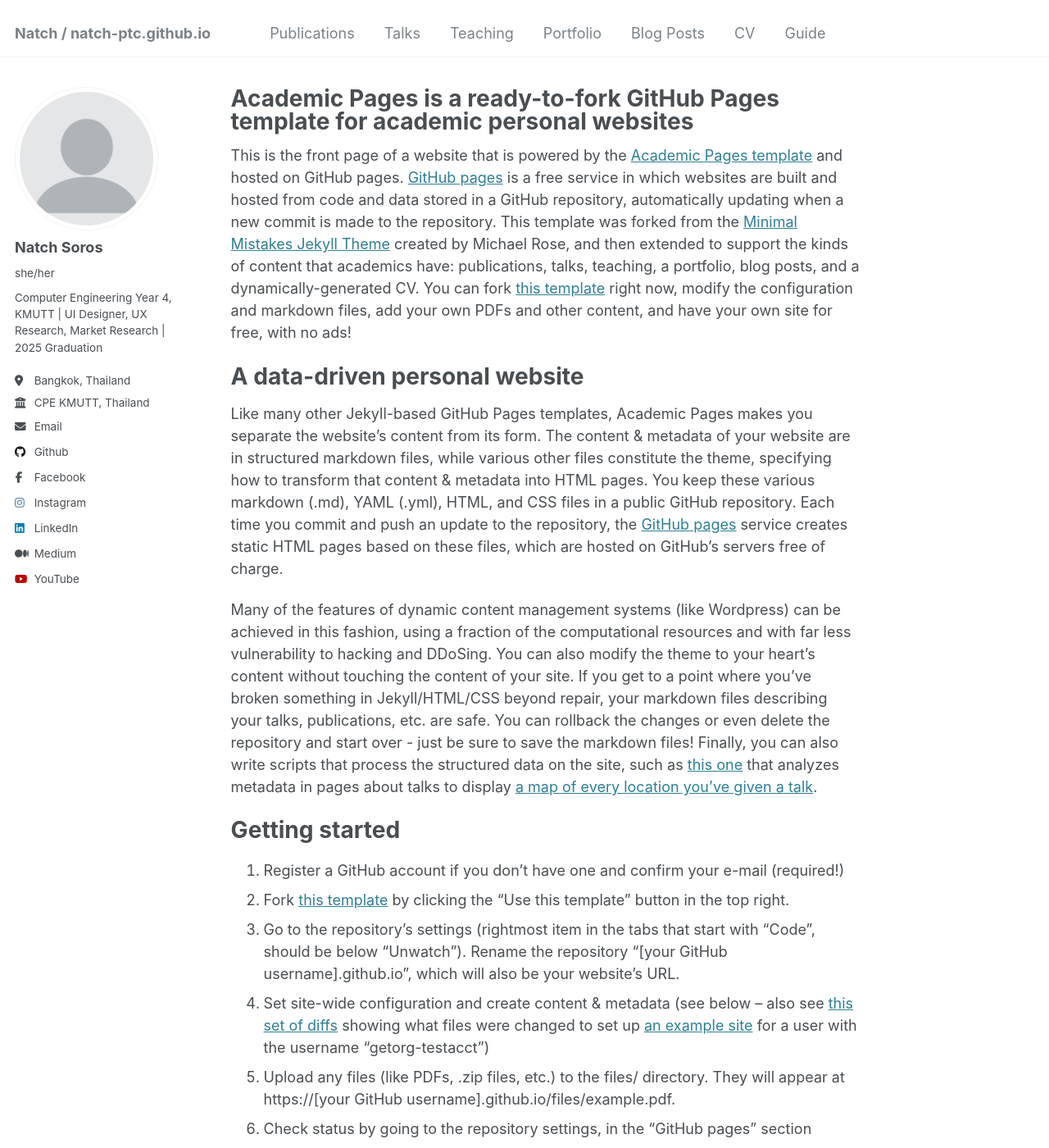
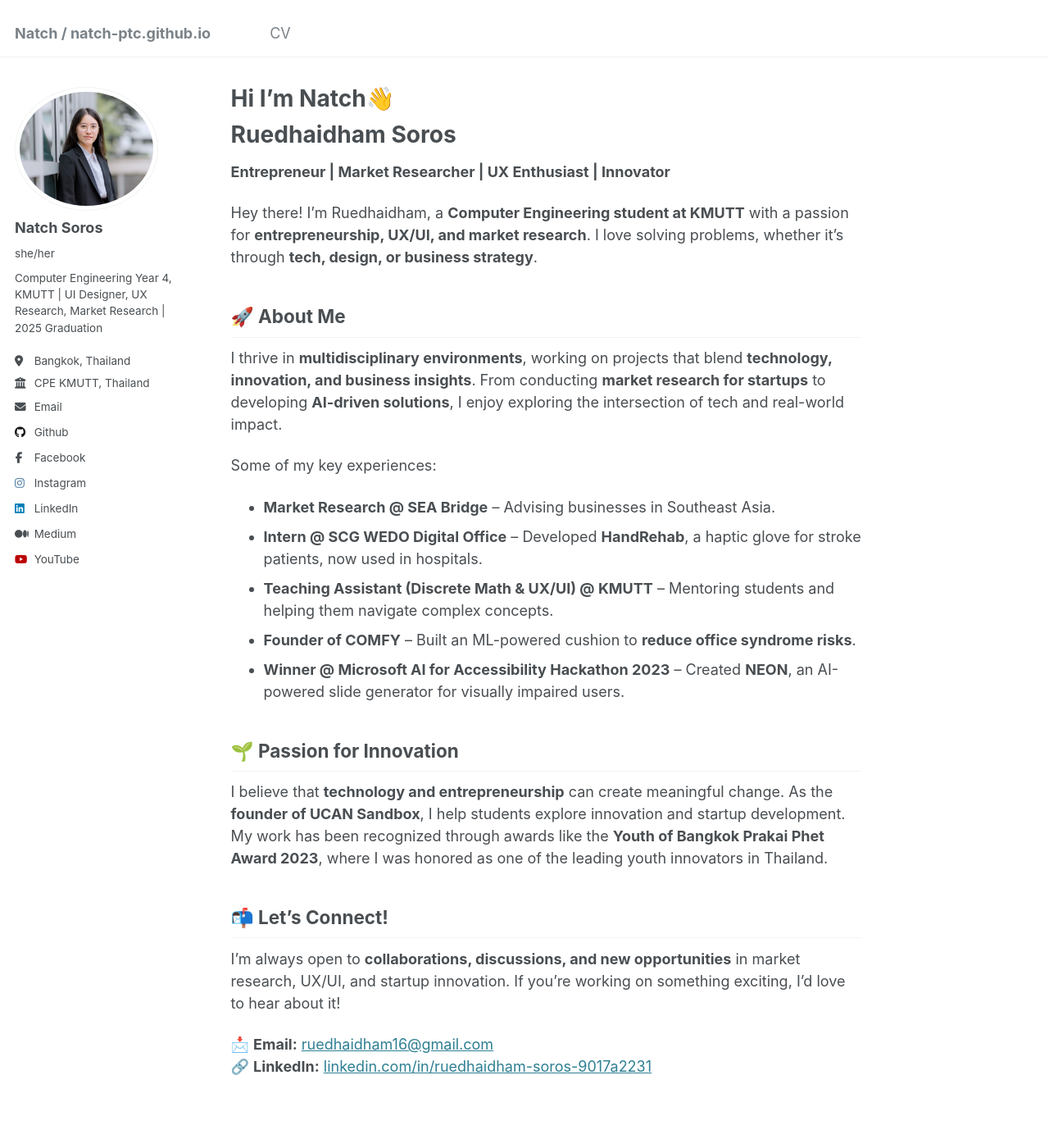
Before and after one commit to natch-ptc/natch-ptc.github.io, a Jekyll site: the page built from _pages/about.md, in a window 1280 px wide and 1400 px high. Shown: the whole window at 82% size. Built offline with Jekyll 4.4.1, drawn with Linux system fonts in a browser that asks for light colours; some of the changed text lies outside the part shown.

Commit message:
Add text and home page

```diff
--- a/_pages/about.md
+++ b/_pages/about.md
@@ -1,49 +1,31 @@
 ---
 permalink: /
-title: "Academic Pages is a ready-to-fork GitHub Pages template for academic personal websites"
+title: "Hi I'm Natch👋"
 author_profile: true
 redirect_from:
   - /about/
   - /about.html
 ---
+# Ruedhaidham Soros
+**Entrepreneur | Market Researcher | UX Enthusiast | Innovator**
 
-This is the front page of a website that is powered by the [Academic Pages template](https://github.com/academicpages/academicpages.github.io) and hosted on GitHub pages. [GitHub pages](https://pages.github.com) is a free service in which websites are built and hosted from code and data stored in a GitHub repository, automatically updating when a new commit is made to the repository. This template was forked from the [Minimal Mistakes Jekyll Theme](https://mmistakes.github.io/minimal-mistakes/) created by Michael Rose, and then extended to support the kinds of content that academics have: publications, talks, teaching, a portfolio, blog posts, and a dynamically-generated CV. You can fork [this template](https://github.com/academicpages/academicpages.github.io) right now, modify the configuration and markdown files, add your own PDFs and other content, and have your own site for free, with no ads!
+Hey there! I'm Ruedhaidham, a **Computer Engineering student at KMUTT** with a passion for **entrepreneurship, UX/UI, and market research**. I love solving problems, whether it’s through **tech, design, or business strategy**.
 
-A data-driven personal website
-======
-Like many other Jekyll-based GitHub Pages templates, Academic Pages makes you separate the website's content from its form. The content & metadata of your website are in structured markdown files, while various other files constitute the theme, specifying how to transform that content & metadata into HTML pages. You keep these various markdown (.md), YAML (.yml), HTML, and CSS files in a public GitHub repository. Each time you commit and push an update to the repository, the [GitHub pages](https://pages.github.com/) service creates static HTML pages based on these files, which are hosted on GitHub's servers free of charge.
+## 🚀 About Me
+I thrive in **multidisciplinary environments**, working on projects that blend **technology, innovation, and business insights**. From conducting **market research for startups** to developing **AI-driven solutions**, I enjoy exploring the intersection of tech and real-world impact.
 
-Many of the features of dynamic content management systems (like Wordpress) can be achieved in this fashion, using a fraction of the computational resources and with far less vulnerability to hacking and DDoSing. You can also modify the theme to your heart's content without touching the content of your site. If you get to a point where you've broken something in Jekyll/HTML/CSS beyond repair, your markdown files describing your talks, publications, etc. are safe. You can rollback the changes or even delete the repository and start over - just be sure to save the markdown files! Finally, you can also write scripts that process the structured data on the site, such as [this one](https://github.com/academicpages/academicpages.github.io/blob/master/talkmap.ipynb) that analyzes metadata in pages about talks to display [a map of every location you've given a talk](https://academicpages.github.io/talkmap.html).
+Some of my key experiences:
+- **Market Research @ SEA Bridge** – Advising businesses in Southeast Asia.
+- **Intern @ SCG WEDO Digital Office** – Developed **HandRehab**, a haptic glove for stroke patients, now used in hospitals.
+- **Teaching Assistant (Discrete Math & UX/UI) @ KMUTT** – Mentoring students and helping them navigate complex concepts.
+- **Founder of COMFY** – Built an ML-powered cushion to **reduce office syndrome risks**.
+- **Winner @ Microsoft AI for Accessibility Hackathon 2023** – Created **NEON**, an AI-powered slide generator for visually impaired users.
 
-Getting started
-======
-1. Register a GitHub account if you don't have one and confirm your e-mail (required!)
-1. Fork [this template](https://github.com/academicpages/academicpages.github.io) by clicking the "Use this template" button in the top right.
-1. Go to the repository's settings (rightmost item in the tabs that start with "Code", should be below "Unwatch"). Rename the repository "[your GitHub username].github.io", which will also be your website's URL.
-1. Set site-wide configuration and create content & metadata (see below -- also see [this set of diffs](http://archive.is/3TPas) showing what files were changed to set up [an example site](https://getorg-testacct.github.io) for a user with the username "getorg-testacct")
-1. Upload any files (like PDFs, .zip files, etc.) to the files/ directory. They will appear at https://[your GitHub username].github.io/files/example.pdf.
-1. Check status by going to the repository settings, in the "GitHub pages" section
+## 🌱 Passion for Innovation
+I believe that **technology and entrepreneurship** can create meaningful change. As the **founder of UCAN Sandbox**, I help students explore innovation and startup development. My work has been recognized through awards like the **Youth of Bangkok Prakai Phet Award 2023**, where I was honored as one of the leading youth innovators in Thailand.
 
-Site-wide configuration
-------
-The main configuration file for the site is in the base directory in [_config.yml](https://github.com/academicpages/academicpages.github.io/blob/master/_config.yml), which defines the content in the sidebars and other site-wide features. You will need to replace the default variables with ones about yourself and your site's github repository. The configuration file for the top menu is in [_data/navigation.yml](https://github.com/academicpages/academicpages.github.io/blob/master/_data/navigation.yml). For example, if you don't have a portfolio or blog posts, you can remove those items from that navigation.yml file to remove them from the header.
+## 📬 Let’s Connect!
+I'm always open to **collaborations, discussions, and new opportunities** in market research, UX/UI, and startup innovation. If you're working on something exciting, I'd love to hear about it!
 
-Create content & metadata
-------
-For site content, there is one markdown file for each type of content, which are stored in directories like _publications, _talks, _posts, _teaching, or _pages. For example, each talk is a markdown file in the [_talks directory](https://github.com/academicpages/academicpages.github.io/tree/master/_talks). At the top of each markdown file is structured data in YAML about the talk, which the theme will parse to do lots of cool stuff. The same structured data about a talk is used to generate the list of talks on the [Talks page](https://academicpages.github.io/talks), each [individual page](https://academicpages.github.io/talks/2012-03-01-talk-1) for specific talks, the talks section for the [CV page](https://academicpages.github.io/cv), and the [map of places you've given a talk](https://academicpages.github.io/talkmap.html) (if you run this [python file](https://github.com/academicpages/academicpages.github.io/blob/master/talkmap.py) or [Jupyter notebook](https://github.com/academicpages/academicpages.github.io/blob/master/talkmap.ipynb), which creates the HTML for the map based on the contents of the _talks directory).
-
-**Markdown generator**
-
-The repository includes [a set of Jupyter notebooks](https://github.com/academicpages/academicpages.github.io/tree/master/markdown_generator
-) that converts a CSV containing structured data about talks or presentations into individual markdown files that will be properly formatted for the Academic Pages template. The sample CSVs in that directory are the ones I used to create my own personal website at stuartgeiger.com. My usual workflow is that I keep a spreadsheet of my publications and talks, then run the code in these notebooks to generate the markdown files, then commit and push them to the GitHub repository.
-
-How to edit your site's GitHub repository
-------
-Many people use a git client to create files on their local computer and then push them to GitHub's servers. If you are not familiar with git, you can directly edit these configuration and markdown files directly in the github.com interface. Navigate to a file (like [this one](https://github.com/academicpages/academicpages.github.io/blob/master/_talks/2012-03-01-talk-1.md) and click the pencil icon in the top right of the content preview (to the right of the "Raw | Blame | History" buttons). You can delete a file by clicking the trashcan icon to the right of the pencil icon. You can also create new files or upload files by navigating to a directory and clicking the "Create new file" or "Upload files" buttons.
-
-Example: editing a markdown file for a talk
-![Editing a markdown file for a talk](/images/editing-talk.png)
-
-For more info
-------
-More info about configuring Academic Pages can be found in [the guide](https://academicpages.github.io/markdown/), the [growing wiki](https://github.com/academicpages/academicpages.github.io/wiki), and you can always [ask a question on GitHub](https://github.com/academicpages/academicpages.github.io/discussions). The [guides for the Minimal Mistakes theme](https://mmistakes.github.io/minimal-mistakes/docs/configuration/) (which this theme was forked from) might also be helpful.
+📩 **Email:** [ruedhaidham16@gmail.com](mailto:ruedhaidham16@gmail.com)
+🔗 **LinkedIn:** [linkedin.com/in/ruedhaidham-soros-9017a2231](https://www.linkedin.com/in/ruedhaidham-soros-9017a2231/)
```
Also changed, not shown: _data/navigation.yml (+12 -12 lines), .github/    workflows  /scrape_talks.yml (deleted), images/profile.png.
